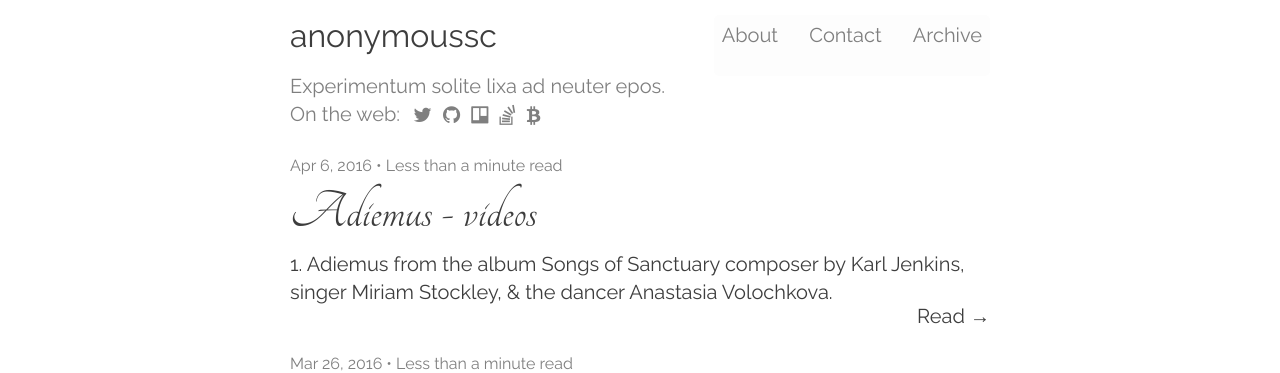
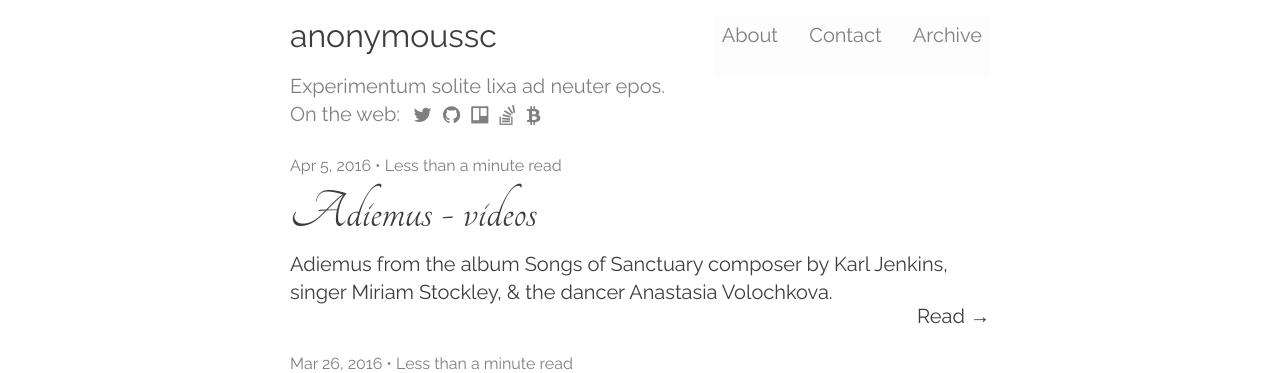
Before and after one commit to anonymoussc/anonymoussc.github.io, a Jekyll site: the page built from index.html, in a window 1280 px wide. Shown: the top 373 px of the page. Built offline with Jekyll 4.4.1, drawn with Linux system fonts in a browser that asks for light colours; nearby versions of some CDN libraries; the list of posts is cut into pages by our own code.

Commit message:
Modified 2016-04-05-adiemus

```diff
--- a/_posts/2016-04-06-adiemus.markdown
+++ b/_posts/2016-04-05-adiemus.markdown
@@ -1,7 +1,7 @@
 ---
 title:  "Adiemus - videos"
-date:   2016-04-06 01:39:00
-summary: 1. Adiemus from the album Songs of Sanctuary composer by Karl Jenkins, singer Miriam Stockley, & the dancer Anastasia Volochkova.
+date:   2016-04-05 01:39:00
+summary: Adiemus from the album Songs of Sanctuary composer by Karl Jenkins, singer Miriam Stockley, & the dancer Anastasia Volochkova.
 ---
 
 The song is Adiemus, the album is Songs of Sanctuary, the composer is Karl Jenkins, the singer is Miriam Stockley, and the dancer is Anastasia Volochkova.
```
